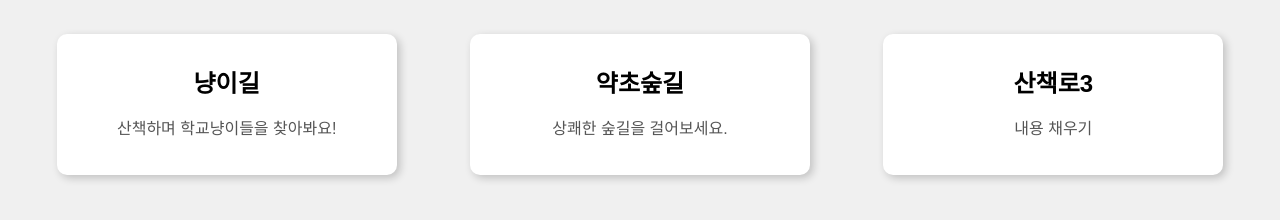
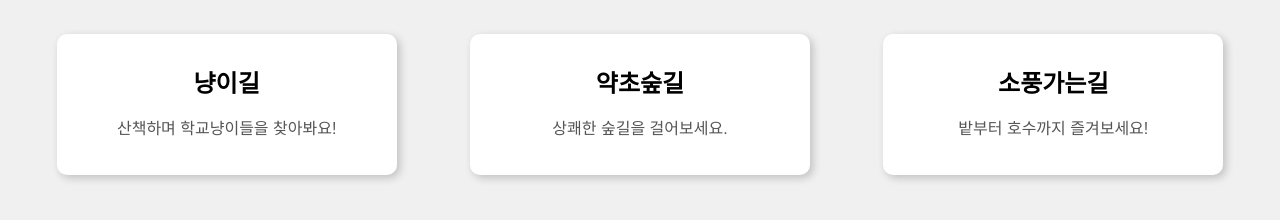
Before and after one commit to sancheck-web/sancheck, a plain HTML site: page index.html in a window 1280 px wide. Shown: the part 432-652 px from the top of the page. Drawn offline with Linux system fonts and the light colour scheme.

Commit message:
Add files via upload

```diff
--- a/index.html
+++ b/index.html
@@ -223,7 +223,9 @@
          <button class="close-btn" onclick="closePopup()">✖</button>
          <img src="image/산책로3.jpg" alt="산책로3">
          <div class="popup-content">
-             <p>산책로 3의 멋진 풍경을 감상하세요!</p>
+             <p>밭부터 호수까지 즐겨보세요!</p>
+             <p>아리랑 고개가 경사져 있으니 조심하세요.</p>
+             <p>영탑지에서 잉어와 자라를 찾아보세요!</p>
          </div>
      </div>
 
@@ -257,8 +259,8 @@
         </section>
 
         <section id="section3" class="card" onclick="openPopup('popup3')">
-            <h2>산책로3</h2>
-            <p>내용 채우기</p>
+            <h2>소풍가는길</h2>
+            <p>밭부터 호수까지 즐겨보세요!</p>
         </section>
     </div>
 </main>
```
